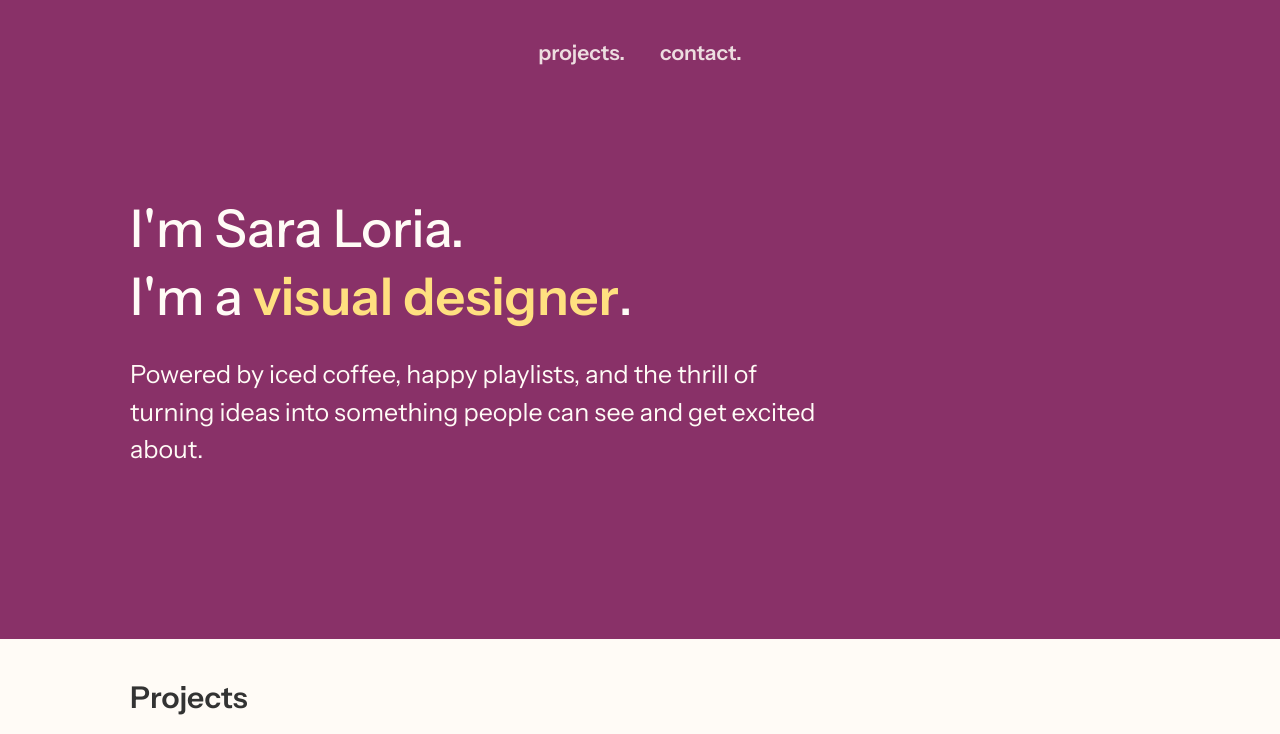
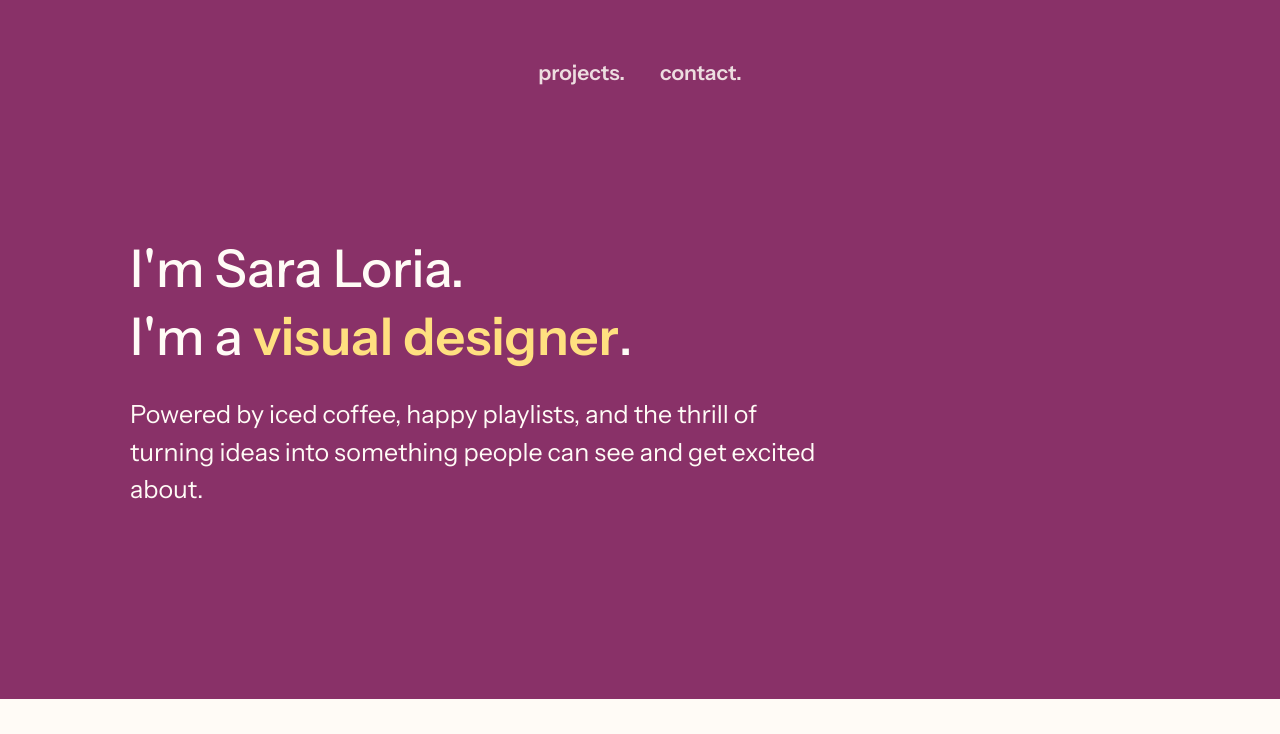
Before and after one commit to umbertoloria/sara-loria-website, a Next.js app: page / in a window 1280 px wide. Shown: the top 734 px of the page. Built offline with nearby package versions, Linux system fonts and the light colour scheme.

Commit message:
Header height increased

```diff
--- a/src/app/globals.css
+++ b/src/app/globals.css
@@ -45,8 +45,8 @@ body {
 	color: var(--cl-white);
 
 	.layout {
-		padding-top: 40px;
-		padding-bottom: 140px;
+		padding-top: 60px;
+		padding-bottom: 160px;
 	}
 
 	.menu {
@@ -81,7 +81,7 @@ body {
 	}
 
 	.ima-visual {
-		padding: 130px 0 0 0;
+		padding: 150px 0 0 0;
 
 		.ima-visual-title {
 			font-size: 2.6rem;
```
